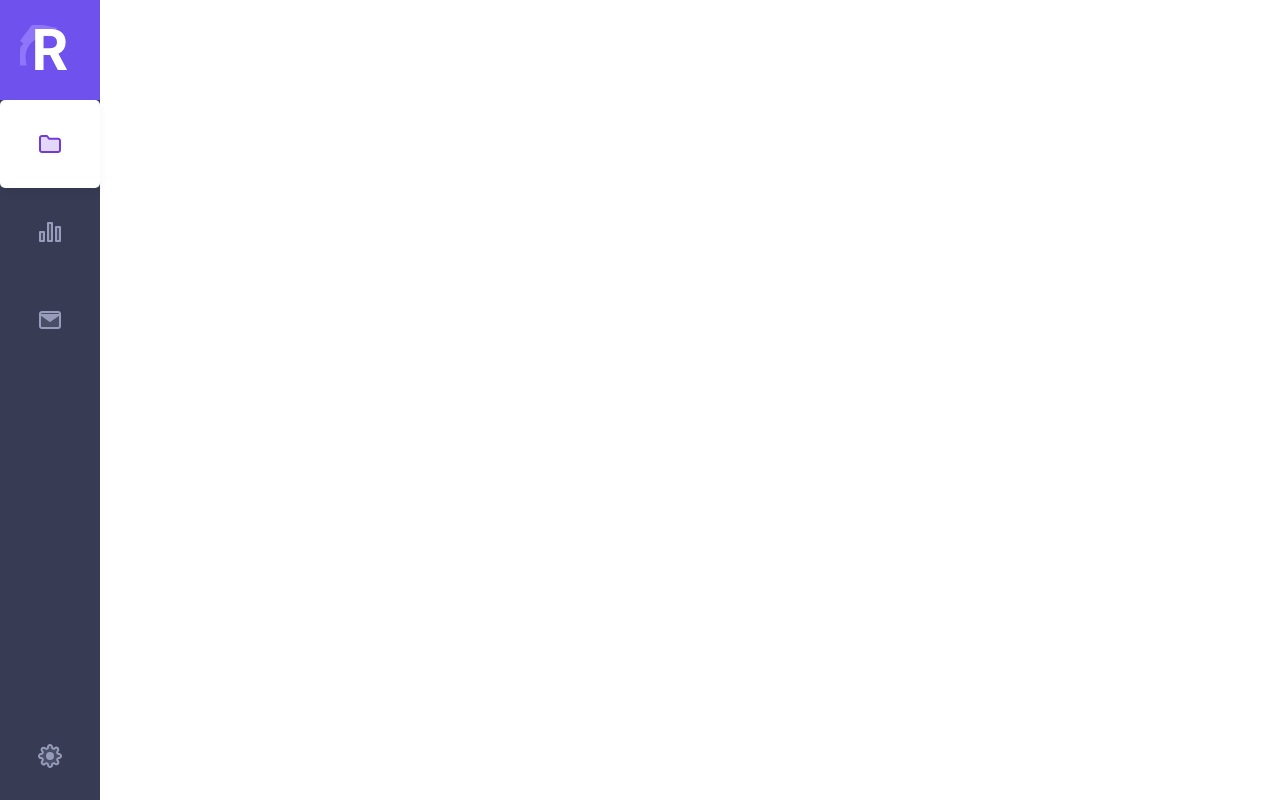
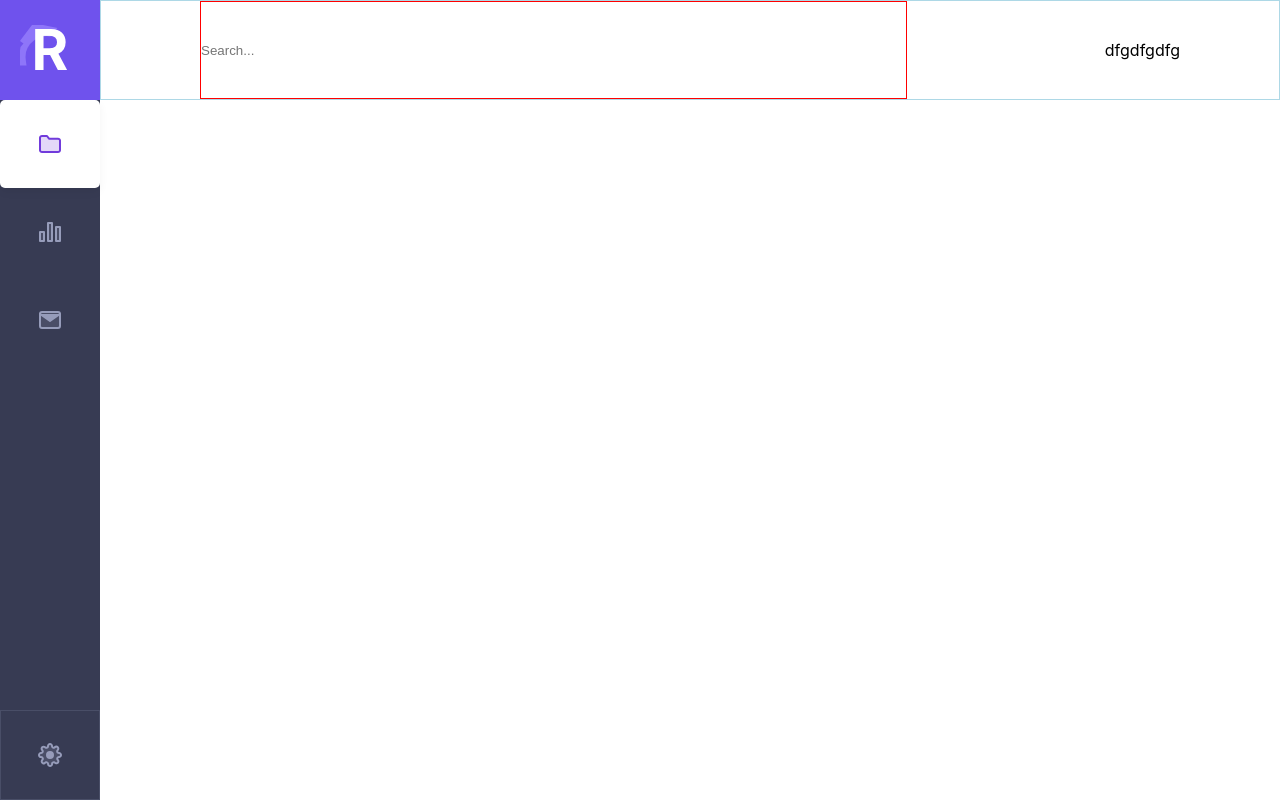
Before and after one commit to rnied137/CommerceAzureCoursesReact, a React (Create React App) app: page / in a window 1280 px wide. Built offline with nearby package versions, Linux system fonts and the light colour scheme.

Commit message:
input, main link, router component

```diff
--- a/src/App.tsx
+++ b/src/App.tsx
@@ -2,6 +2,7 @@ import { Sidebar } from './Components/Sidebar';
 import { ComponentPlaceholder } from './ComponentPlaceholder';
 import { BrowserRouter as Router, Switch, Route } from "react-router-dom";
 import { useState } from 'react';
+import { TopBar } from './Components/TopBar/TopBar';
 
 function App() {
 
@@ -18,12 +19,13 @@ function App() {
 
 
   return (
-    <div>
+    <div style={{ display: "flex" }}>
       <Router>
-        <div style={{ display: "flex" }}>
+        <Sidebar isActiveArray={isActiveArray} setActive={setActive} />
+        <div style={{ display: "flex", flexDirection: "column" }}>
+          <TopBar>
+          </TopBar>
 
-
-          <Sidebar isActiveArray={isActiveArray} setActive={setActive} />
 
           <Switch>
             <Route exact path="/dupa" render={(props) => <ComponentPlaceholder {...props} placeholder='tu jest ala' />} />
--- a/src/Components/MicroComponents/MenuItem.tsx
+++ b/src/Components/MicroComponents/MenuItem.tsx
@@ -9,10 +9,12 @@ type Props = {
     setActive: (i: number, state: boolean) => void;
     index?: number;
     children?: React.ReactNode;
+    border?: boolean;
 }
 
 type ActiveItemProps = {
     active?: boolean;
+    border?: boolean;
 }
 
 const Item = styled(Link) <ActiveItemProps>`
@@ -23,6 +25,7 @@ justify-content: center;
 background: ${props => props.active ? "#FFFFFF" : ""};
 box-shadow:  ${props => props.active ? "0px 4px 10px rgba(0, 0, 0, 0.05)" : ""};
 border-radius:  ${props => props.active ? "5px" : ""};
+border: ${props => props.border ? "1px solid #494E67" : ""};
 
 
 &:active,
@@ -38,9 +41,10 @@ border-radius:  5px;
 
 
 
-export const MenuItem = ({ index = 3, icon = "", href = "http://www.interia.pl", active = false, setActive, children }: Props) => {
+export const MenuItem = ({ index = 3, icon = "", href = "http://www.interia.pl", active = false, setActive, children,
+    border = false }: Props) => {
     return (
-        <Item onClick={() => setActive(index, active)} to={`${href}`} active={active}>
+        <Item border={border} onClick={() => setActive(index, active)} to={`${href}`} active={active}>
             {children}
         </Item>
     )
--- a/src/Components/Sidebar.tsx
+++ b/src/Components/Sidebar.tsx
@@ -5,6 +5,8 @@ import { Folder } from './../SVG/Folder';
 import { Options } from '../SVG/Options';
 import { Messages } from './../SVG/Messages';
 import { Graph } from './../SVG/Graph';
+import { Link } from 'react-router-dom';
+
 
 
 export type Props = {
@@ -28,7 +30,8 @@ justify-content: space-between;
 export const Sidebar = ({ isActiveArray, setActive }: Props) => {
     return (
         <Bar>
-            <Logo />
+
+            <Link to="/"><Logo /></Link>
             <MenuDivider>
                 <div>
                     <MenuItem href="/ala" active={isActiveArray[0]} index={0} setActive={() => setActive(0, isActiveArray[0])}>
@@ -42,7 +45,7 @@ export const Sidebar = ({ isActiveArray, setActive }: Props) => {
                     </MenuItem>
                 </div>
                 <div>
-                    <MenuItem href="/dupa2" index={3} active={isActiveArray[3]} setActive={() => setActive(3, isActiveArray[3])} >
+                    <MenuItem border={true} href="/dupa2" index={3} active={isActiveArray[3]} setActive={() => setActive(3, isActiveArray[3])} >
                         <Options active={isActiveArray[3]} />
                     </MenuItem>
                 </div>
--- /dev/null
+++ b/src/Components/TopBar/SearchBar.tsx
@@ -0,0 +1,8 @@
+import React from 'react'
+
+export const SearchBar = () => {
+    return (
+        <input maxLength={70} style={{ border: "1px solid red", width: "60%", height: "100%" }} placeholder="Search..." type="text" />
+
+    )
+}
--- /dev/null
+++ b/src/Components/TopBar/TopBar.tsx
@@ -0,0 +1,29 @@
+import React from 'react'
+import styled from 'styled-components';
+import { SearchBar } from './SearchBar';
+import { UserMenu } from './UserMenu';
+
+
+type Props = {
+    children?: React.ReactNode;
+}
+
+
+const Bar = styled.div`
+height: 100px;
+width: calc(100vw - 100px);
+border: 1px solid lightblue;
+display: flex;
+flex-direction: row;
+justify-content: space-around;
+align-items: center;
+`;
+
+export const TopBar = ({ children }: Props) => {
+    return (
+        <Bar>
+            <SearchBar />
+            <UserMenu />
+        </Bar>
+    )
+}
--- /dev/null
+++ b/src/Components/TopBar/UserMenu.tsx
@@ -0,0 +1,9 @@
+import React from 'react'
+
+export const UserMenu = () => {
+    return (
+        <div>
+            dfgdfgdfg
+        </div>
+    )
+}
--- a/src/index.tsx
+++ b/src/index.tsx
@@ -11,6 +11,10 @@ const GlobalStyle = createGlobalStyle`
   box-sizing: border-box;
     margin: 0;
     padding: 0;
+}
+
+a {
+  text-decoration: none;
 }
 `
 
```
Also changed, not shown: src/Components/RouterComponent.tsx (added, +9 -0 lines).
